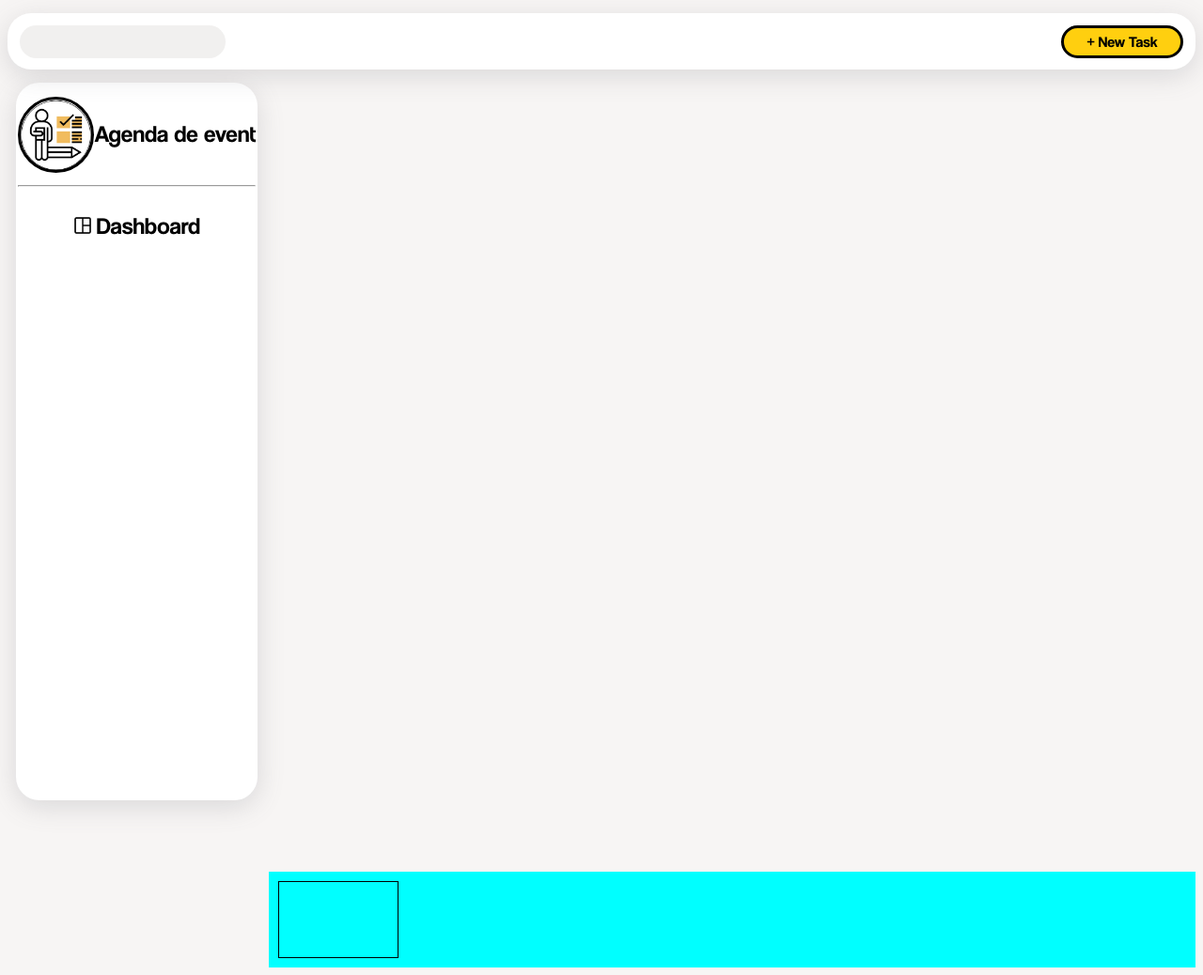
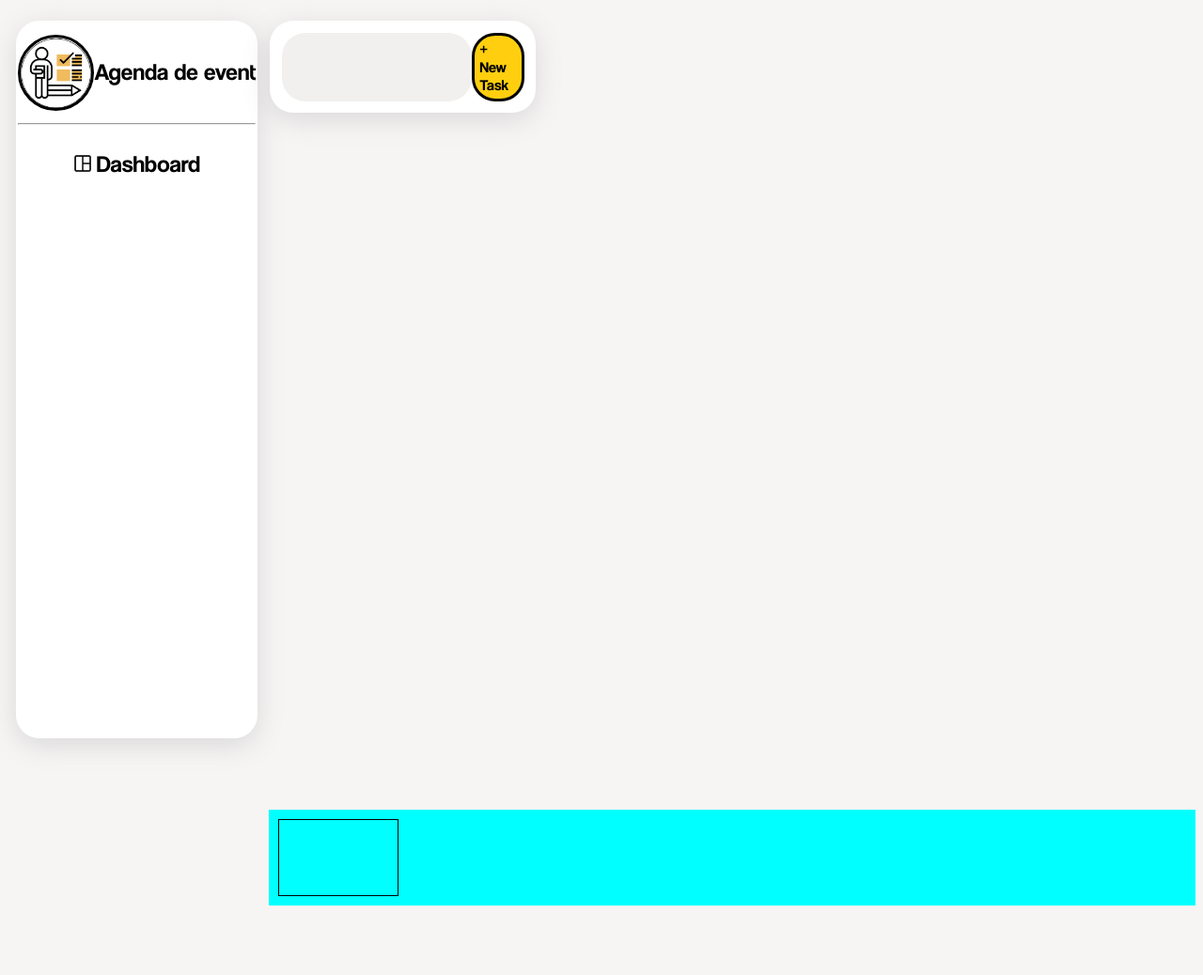
Before and after one commit to Eduard0617/Agenda-de-Eventos, a PHP site: page / in a window 1280 px wide. Shown: the whole page at 94% size. After the commit the page ends 964 px from the top, so only its background shows below. Run offline with PHP 8.4, Linux system fonts and the light colour scheme.

Commit message:
tentando concertar a navBar

```diff
--- a/index.html
+++ b/index.html
@@ -9,12 +9,6 @@
 
 <body>
     <div class="container">
-        <div class="navBar">
-            <input type="text" class="buscar">
-                <div class="create">
-                    + New Task
-                </div>
-        </div>
         <div class="menu">
             <div class="containerMenu">
                 <div class="logo">
@@ -30,7 +24,12 @@
                 <a> Dashboard </a>
             </div>
         </div>
-
+        <div class="navBar">
+            <input type="text" class="buscar">
+                <div class="create">
+                    + New Task
+                </div>
+        </div>
     </div>
     <div class="banco">
         <div class="alinhaevento">
@@ -42,5 +41,4 @@
     <script type="text/javascript" src="main.js">
     </script>
 </body>
-
 </html>
--- a/style.css
+++ b/style.css
@@ -11,6 +11,8 @@ body {
 
 /*usando flex para alinhar*/
 .container {
+    display: flex;
+
 }
 .containerMenu {
     display: flex;
@@ -45,7 +47,6 @@ div.menu {
 }
 
 /* TITULO DA LOGO */
-
 .titlelogo {
     position: static;
     font-size: 25px;
@@ -60,7 +61,6 @@ hr.separa {
 }
 
 /* DASHBOARD */
-
 .dashboard {
     font-family: 'coolvetica';
     padding: 25px;
@@ -71,25 +71,15 @@ hr.separa {
     position:static;
     font-size: 25px;
     white-space: nowrap;
-
 }
 
 /*NAVBAR*/
-/*.containerNavBar {
-    display: flex;
-    justify-content: flex-end;
-
-}*/
-
-/*.containerCreate {
-    align-items: 'flex-end';
-    position: fixed;
-}*/
-
 .navBar {
     background-color: rgb(255, 255, 255);
     color: rgb(0, 0, 0);
     margin-top: 1.1%;
+    margin-bottom: auto;
+    margin-left: 1%;
     padding-left: 1%;
     padding-right: 1%;
     padding-top: 1%;
@@ -112,6 +102,7 @@ hr.separa {
     border-radius: 25px;
     padding: 5px;
     padding-right: 3%;
+    padding-left: 7%;
     padding-top: 5px;
     padding-bottom: 5px;
     background-color: #f1f0ef;
```
